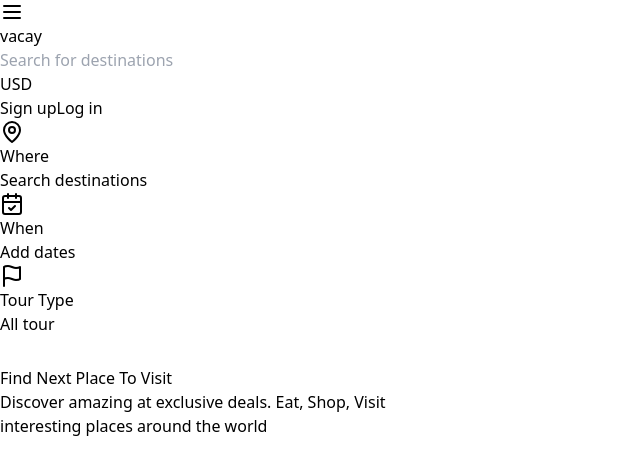
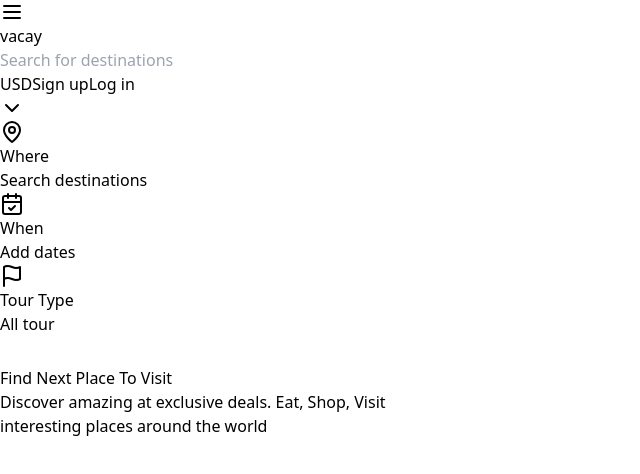
Before and after one commit to anandromy/vacay, a React (Vite) app in the folder client/: page / in a window 1280 px wide. Shown: the top 474 px of the page, without its empty margins (0-640 px from the left). Built offline with nearby package versions, Linux system fonts and the light colour scheme.

Commit message:
Header UI: hover styles in nav items

```diff
--- a/client/src/components/header.tsx
+++ b/client/src/components/header.tsx
@@ -1,4 +1,4 @@
-import { MenuIcon } from "lucide-react"
+import { MenuIcon, ChevronDownIcon } from "lucide-react"
 import { useScrollPosition } from "../hooks/useScrollPosition"
 
 export const Header = () => {
@@ -13,9 +13,12 @@ export const Header = () => {
           <input className="hidden md:block text-black focus:outline-none rounded border py-2 px-3 md:max-w-[420px] w-1/2" placeholder="Search for destinations" />
         </div>
         <div className="flex items-center gap-6">
-          <p className="hidden md:block">USD</p>
-          <button className="rounded-full py-2 px-4 border">Sign up</button>
-          <button className="rounded-full py-2 px-4 border">Log in</button>
+          <button className="hidden md:flex items-center gap-1 py-2 px-4 rounded-full hover:bg-gray-300 hover:bg-opacity-15 transition-all ease-in-out">
+            <span>USD</span>
+            <ChevronDownIcon />
+          </button>
+          <button className="rounded-full py-2 px-4 hover:bg-gray-300 hover:bg-opacity-15 transition-all ease-in-out">Sign up</button>
+          <button className="rounded-full py-2 px-4 border hover:bg-[#f5f5f5] hover:text-[#05073C] transition-all ease-in-out">Log in</button>
         </div>
       </div>
         </header>
```
